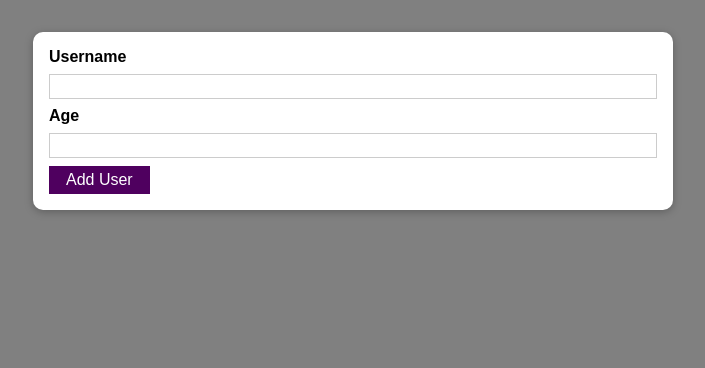
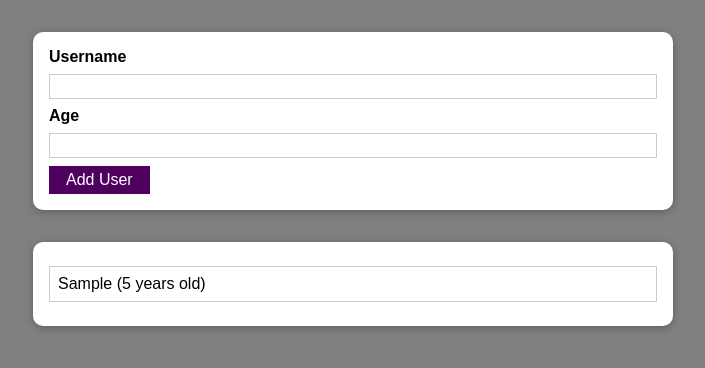
Before and after one commit to ThanushSiva/react-practice-project-user, a React (Create React App) app: page / in a window 1280 px wide. Both pictures are taken after typing "Sample", "5" into the empty fields and a click on the button "Add User". Shown: the top 368 px of the page, without its empty margins (287-992 px from the left). Built offline with nearby package versions, Linux system fonts and the light colour scheme.

Commit message:
putting userlist adduser together

```diff
--- a/src/App.js
+++ b/src/App.js
@@ -1,9 +1,20 @@
 import AddUser from "./components/Users/AddUser";
+import UserList from "./components/Users/UserList";
+import { useState } from "react";
 
 const App = () => {
+  const [usersList, setUsersList] = useState([]);
+
+  const addUserHandler = (uName, uAge) => {
+    setUsersList(prevUserList => {
+      return [...prevUserList, { name: uName, age: uAge, id: Math.random().toString()}];
+    });
+  };
+
   return (
     <div>
-      <AddUser/>
+      <AddUser onAddUser={addUserHandler} />
+      <UserList users={usersList} />
     </div>
   );
 }
--- a/src/components/Users/AddUser.js
+++ b/src/components/Users/AddUser.js
@@ -16,20 +16,24 @@ const AddUser = props => {
         setAge(e.target.value)
     }
 
-    const addUserHandler = e => {
+    const submitHandler = e => {
         e.preventDefault();
-        const user = {
-            username: userName,
-            age
+        if (userName.trim().length === 0 || age.trim().length === 0) {
+            return;
         }
-        console.log(user);
+        if (+age < 1) {
+            return;
+        }
+
+        props.onAddUser(userName, age);
+
         setUserName('')
         setAge('')
     }
 
     return (
         <Card className="input">
-            <form onSubmit={addUserHandler}>
+            <form onSubmit={submitHandler}>
                 <label htmlFor="username">Username</label>
                 <input id="username" type="text" value={userName} onChange={addUserName} />
                 <label htmlFor="age">Age</label>
--- /dev/null
+++ b/src/components/Users/UserList.css
@@ -0,0 +1,16 @@
+.users {
+    margin: 2rem auto;
+    width: 90%;
+    max-width: 40rem;
+}
+
+.users ul {
+    list-style: none;
+    padding: 1rem;
+}
+
+.users li {
+    border: 1px solid #ccc;
+    margin: 0.5rem 0;
+    padding: 0.5rem;
+}
--- a/src/components/Users/UserList.js
+++ b/src/components/Users/UserList.js
@@ -1,7 +1,14 @@
+import Card from "../UI/Card";
+import './UserList.css'
+
 const UserList = props => {
     return (
-        <ul>
-
-        </ul>
+        <Card className="users">
+            <ul>
+                {props.users.map(user => <li key={user.id}>{user.name} ({user.age} years old)</li>)}
+            </ul>
+        </Card>
     );
 }
+
+export default UserList;
```
